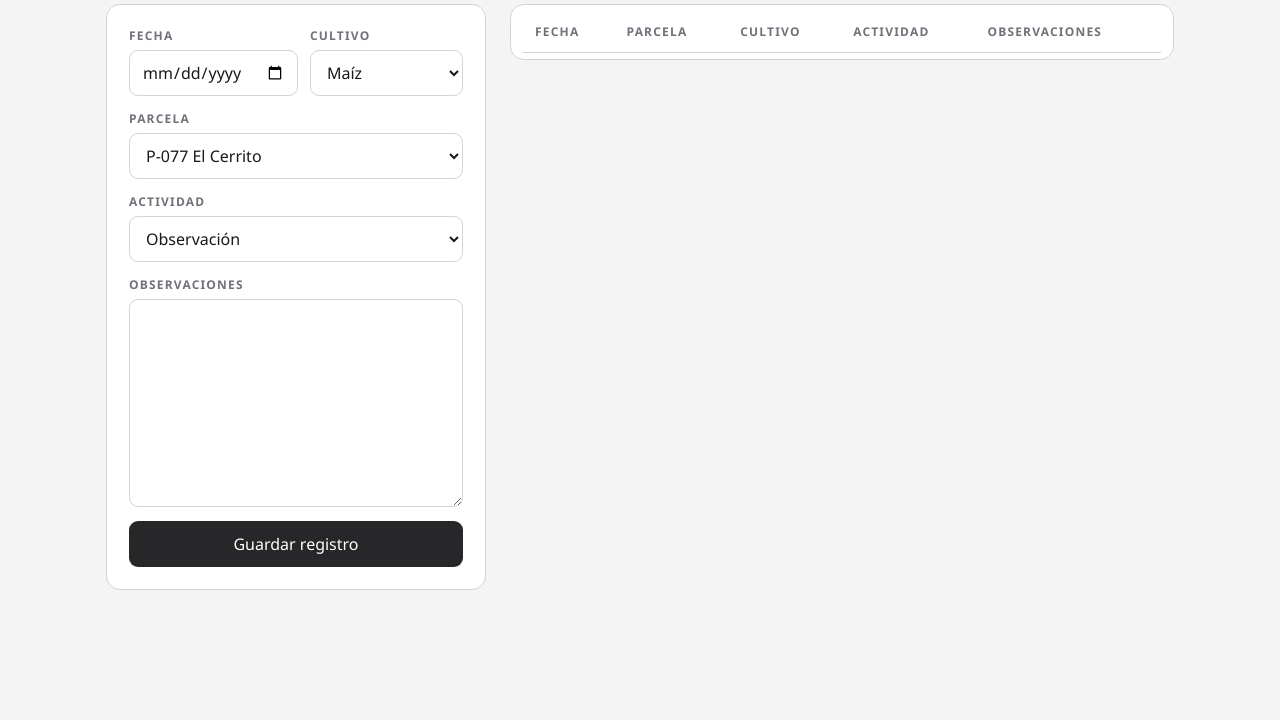
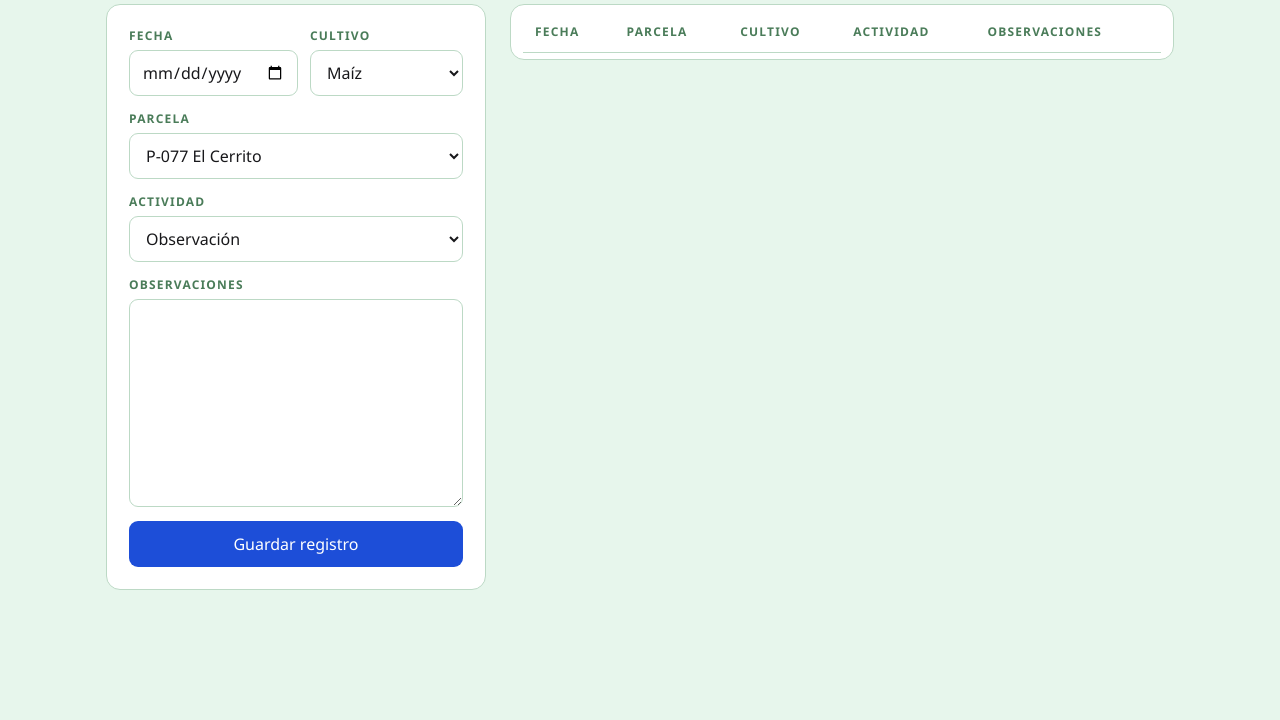
Before and after one commit to IT-Green-GA/form-DIMA-2026, a website built with Vite: page index.html in a window 1280 px wide. Shown: the part 80-800 px from the top of the page. Built offline with nearby package versions, Linux system fonts and the light colour scheme; no server answers.

Commit message:
aplica tema verde y boton azul

```diff
--- a/src/style.css
+++ b/src/style.css
@@ -1,11 +1,11 @@
 :root {
-  --fondo: #f4f4f5;
+  --fondo: #e7f6ec;
   --tarjeta: #ffffff;
   --texto: #18181b;
-  --tenue: #71717a;
-  --linea: #d4d4d8;
-  --boton: #27272a;
-  --boton-activo: #3f3f46;
+  --tenue: #4a7c59;
+  --linea: #bcd9c5;
+  --boton: #1d4ed8;
+  --boton-activo: #1e40af;
   --sans: "Avenir Next", "Avenir", "Segoe UI", "Helvetica Neue", Arial, sans-serif;
 }
 
@@ -65,7 +65,7 @@ input, select, textarea {
   color: var(--texto);
 }
 textarea { resize: vertical; line-height: 1.45; }
-input:focus, select:focus, textarea:focus { outline: 2px solid var(--tenue); outline-offset: -1px; }
+input:focus, select:focus, textarea:focus { outline: 2px solid #16a34a; outline-offset: -1px; }
 
 button {
   font: inherit;
```
